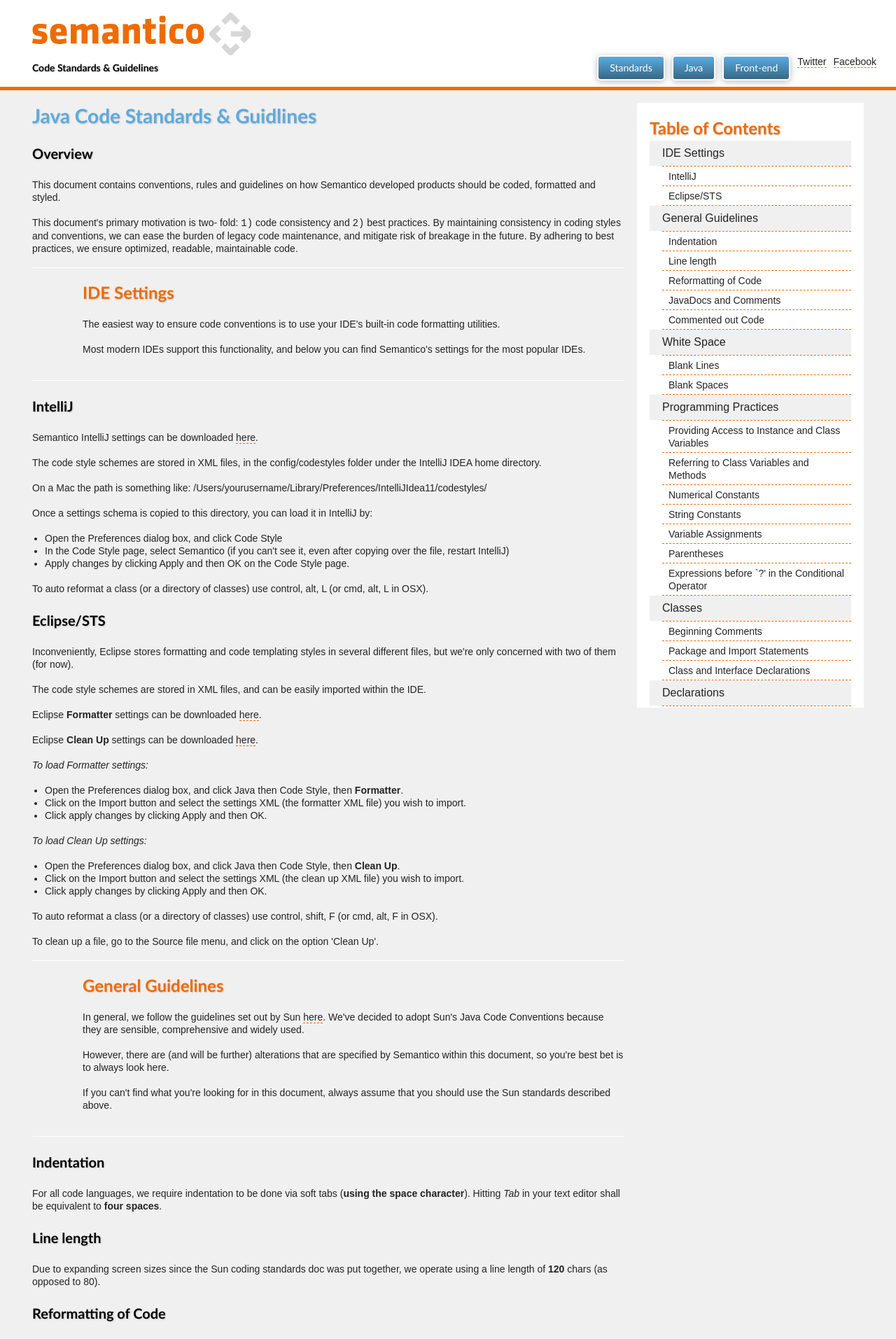
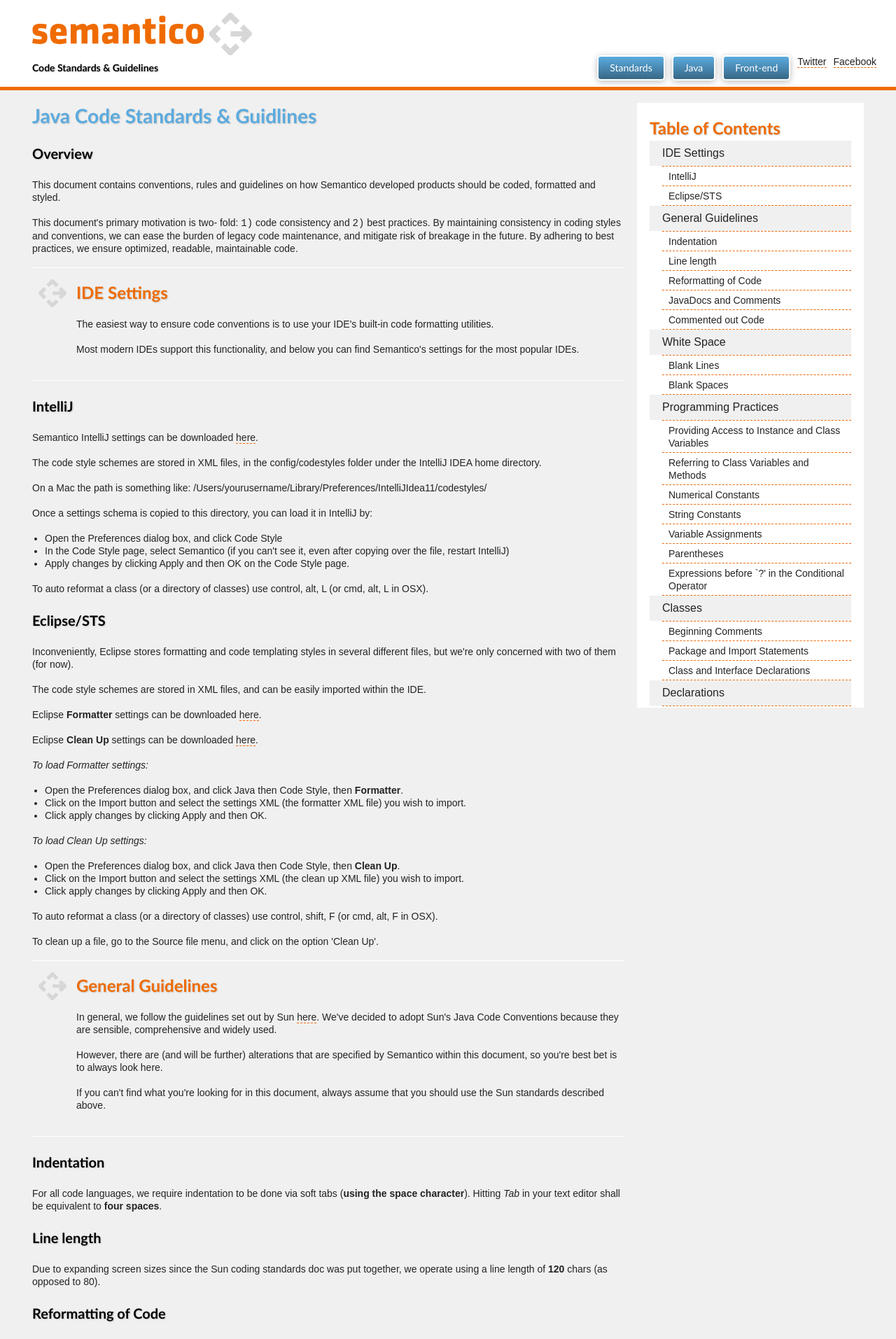
Before and after one commit to semantico/standards, a Jekyll site: the page built from java/index.html, in a window 1280 px wide. Shown: the top 1913 px of the page at 70% size. Built offline with Jekyll 4.4.1, drawn with Linux system fonts in a browser that asks for light colours.

Commit message:
Added fallback semantico logo added arrows to headlines

```diff
--- a/static/css/standards.css
+++ b/static/css/standards.css
@@ -648,7 +648,7 @@
 
 .logo, .logo:visited {
     display:    block;
-    width:      312px;
+    width:      315px;
     height:     61px;
     background: no-repeat url(../img/logo.svg) 0 0;
     margin:     9px 18px 0 0;
@@ -776,8 +776,13 @@
 }
 
 .intro {
-    padding:       17px 0 17px 72px; /* 18-1 for border */
+    padding:       17px 0 17px 63px; /* 18-1 for border */
     border:        1px solid #fff;
+    background:    no-repeat url(../img/arrow.svg) 9px 16px;
     border-width:  1px 0;
     margin-bottom: 18px;
 }
+
+.no-svg .intro {
+    background-image: url(../img/arrow.png);
+}
```
Also changed, not shown: static/img/arrow.png (added), static/img/arrow.svg (added), static/img/logo.png (added).
